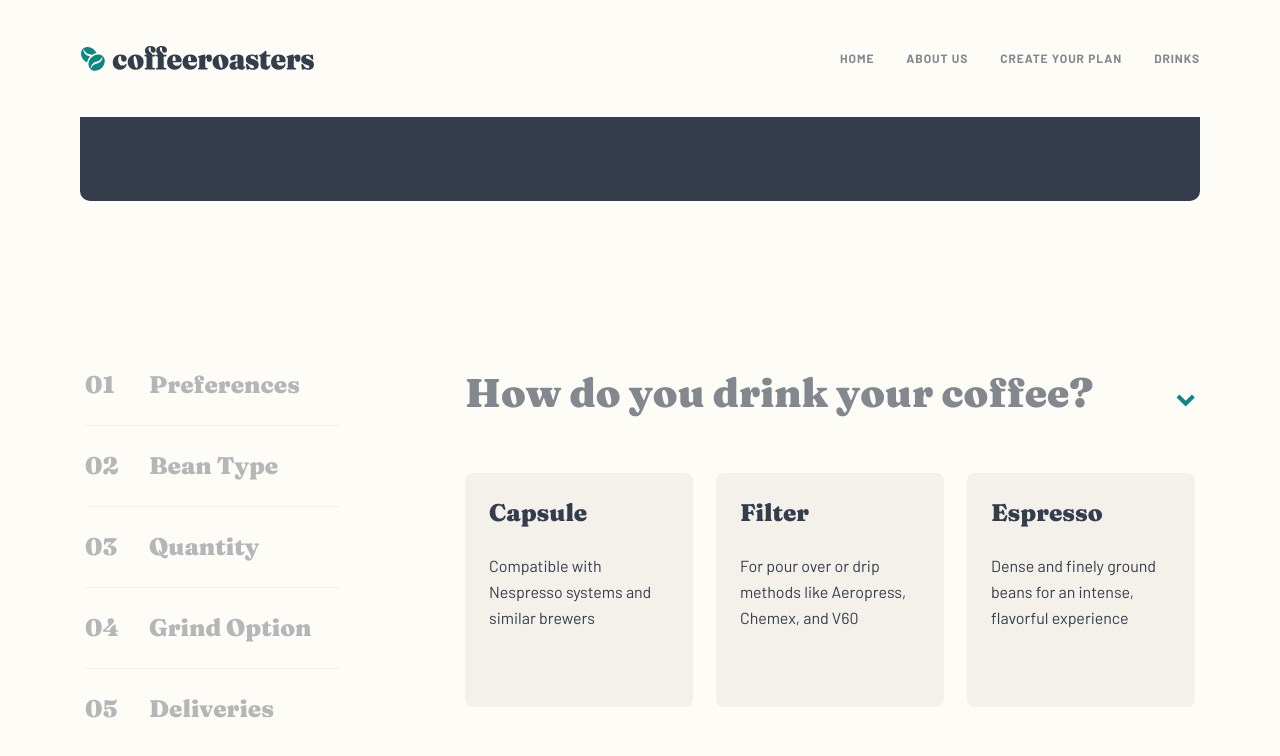
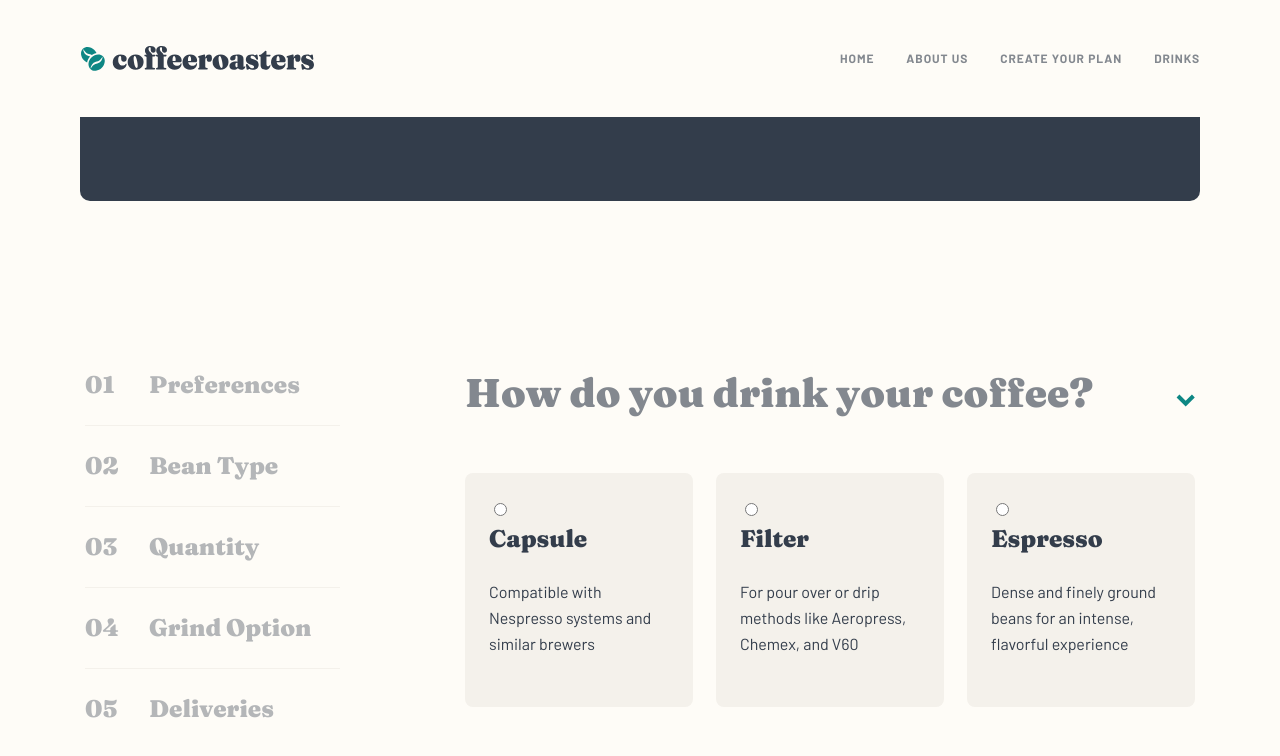
Before and after one commit to vickievien/coffee-roasters, a Next.js app: page /create in a window 1280 px wide. Both pictures are taken after a click on the picture 1185 px from the left and 1577 px from the top of the page. Shown: the part 1177-1933 px from the top of the page. Built offline with nearby package versions, Linux system fonts and the light colour scheme.

Commit message:
:up: update: add handleInputChange function to handle form

```diff
--- a/components/create/Option.js
+++ b/components/create/Option.js
@@ -2,7 +2,7 @@ import { useState } from 'react';
 import styles from '../../styles/Create.module.css';
 import Link from 'next/link';
 
-const CreateOption = () => {
+const CreateOption = (props) => {
     const optionList = [
         {
             step_num: 1,
@@ -101,20 +101,32 @@ const CreateOption = () => {
         },
     ]
 
+    // const [selected, setSelected] = useState({});
+
+    // const toggleSelected = (cardTitle) => {
+    //     setSelected({
+    //         ...selected,
+    //         [cardTitle]: !selected[cardTitle],
+    //     })
+    // }
+
+    const [selected, setSelected] = useState([]);
+
+    const handleInputChange = (e) => {
+        const value = e.target.value;
+        const card = e.target.card;
+
+        setSelected([...selected, value]);
+
+        console.log(selected);
+        console.log(card);
+    }
+
     const [showStep, setShowStep] = useState({})
     const toggleShowStep = (step) => {
         setShowStep({
             ...showStep,
             [step]: !showStep[step],
-        })
-    }
-
-    const [selected, setSelected] = useState({});
-
-    const toggleSelected = (cardTitle) => {
-        setSelected({
-            ...selected,
-            [cardTitle]: !selected[cardTitle],
         })
     }
 
@@ -130,8 +142,21 @@ const CreateOption = () => {
                     {
                         list.list.map(card => {
                             return (
-                                <div key={card.title} className={`${styles.card_container} ${selected[card.title] ? `${styles.selected}` : ""}`} onClick={() => {toggleSelected(card.title)}} >
-                                    <input type="hidden" id={card.title} value={card.title} name={card} />
+                                <div key={card.title}
+                                className={`${styles.card_container}
+                                ${selected.includes(card.title) ? `${styles.selected}` : ""}
+
+                                `}
+                                // onClick={() => {toggleSelected(card.title)}}
+                                >
+                                    <input
+                                        name={card}
+                                        type="radio"
+                                        id={card.title}
+                                        value={card.title}
+                                        selected={card.title}
+                                        onChange={handleInputChange}
+                                    />
                                     <label htmlFor={card.title}>
                                         <h3 className={styles.card_title}>{card.title}</h3>
                                         <p className={styles.card_description}>{card.description}</p>
@@ -175,14 +200,3 @@ const CreateOption = () => {
 }
 
 export default CreateOption;
-
-
-
-
-                            {/* <article key={card.title}
-                            className={`${styles.card_container} ${selected[card.title] ? `${styles.selected}` : ""}`}
-                            onClick={() => {toggleSelected(card.title)}}
-                            >
-                                <h3 className={styles.card_title}>{card.title}</h3>
-                                <p className={styles.card_description}>{card.description}</p>
-                            </article> */}
```
